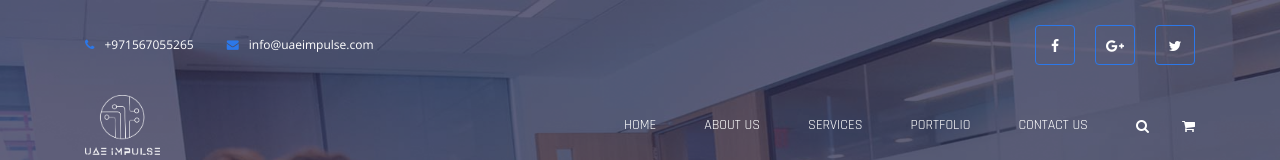
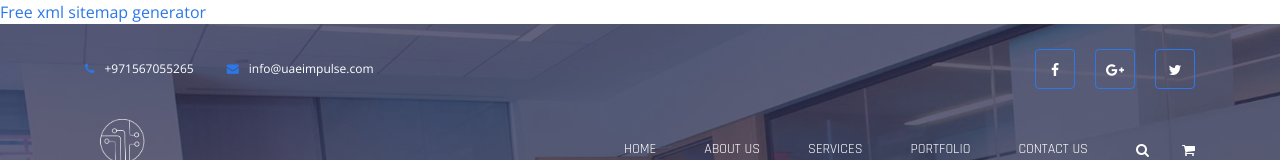
Before and after one commit to ow-tech/uaeimpulse, a plain HTML site: page index.html in a window 1280 px wide. Shown: the top 160 px of the page. Drawn offline with nearby package versions, Linux system fonts and the light colour scheme.

Commit message:
added console tags and

```diff
--- a/index.html
+++ b/index.html
@@ -31,11 +31,14 @@
 <link rel="icon" type="image/png" sizes="16x16" href="./assets/favicon/favicon-16x16.png">
 <link rel="manifest" href="./assets/favicon/site.webmanifest">
 <link rel="mask-icon" href="./assets/favicon/safari-pinned-tab.svg" color="#5bbad5">
+
+<meta name="google-site-verification" content="BX2oDnRkw8U25il3m9Dr8lCcz830Z7FwBseocsqoBVw" />
 <meta name="msapplication-TileColor" content="#da532c">
 <meta name="theme-color" content="#ffffff">
 </head>
 
 <body>
+    <a href="https://freesitemapgenerator.com/">Free xml sitemap generator</a>
     <!-- Loader Start -->
     <div class="css-loader">
         <div class="loader-inner line-scale d-flex align-items-center justify-content-center"></div>
```
